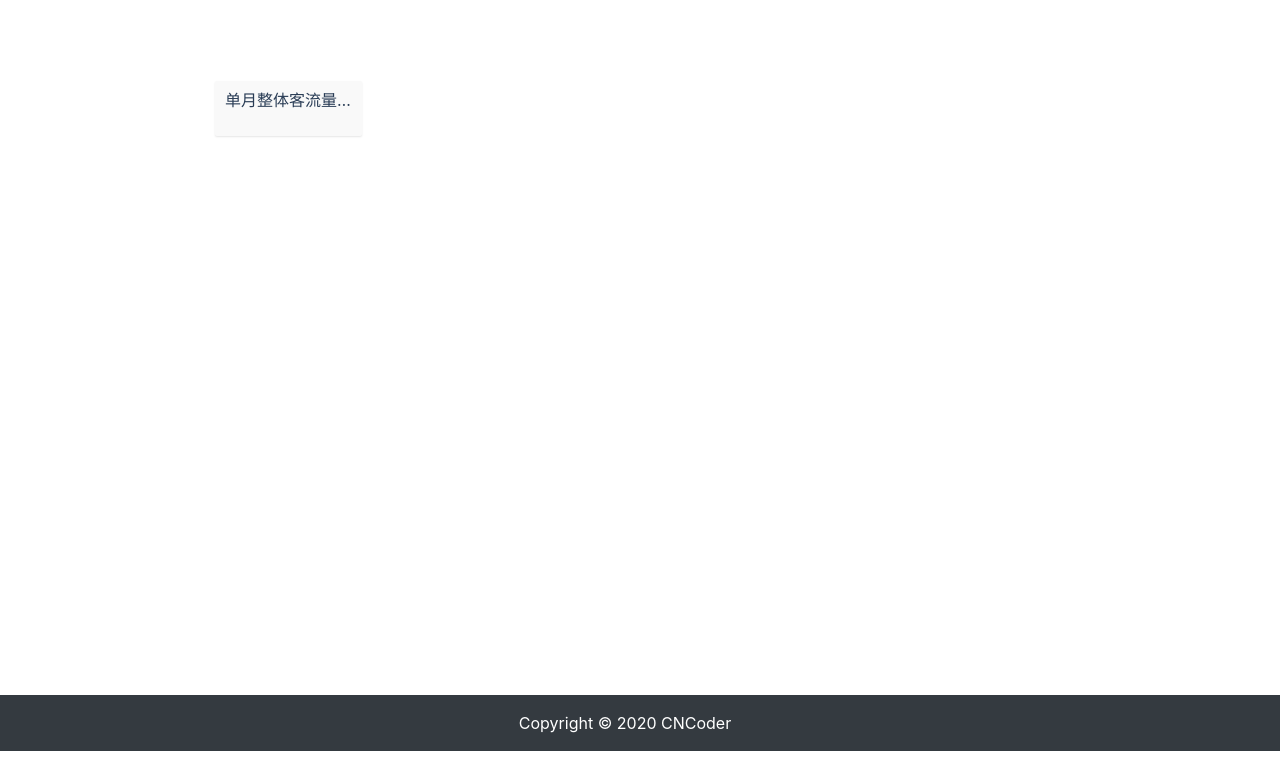
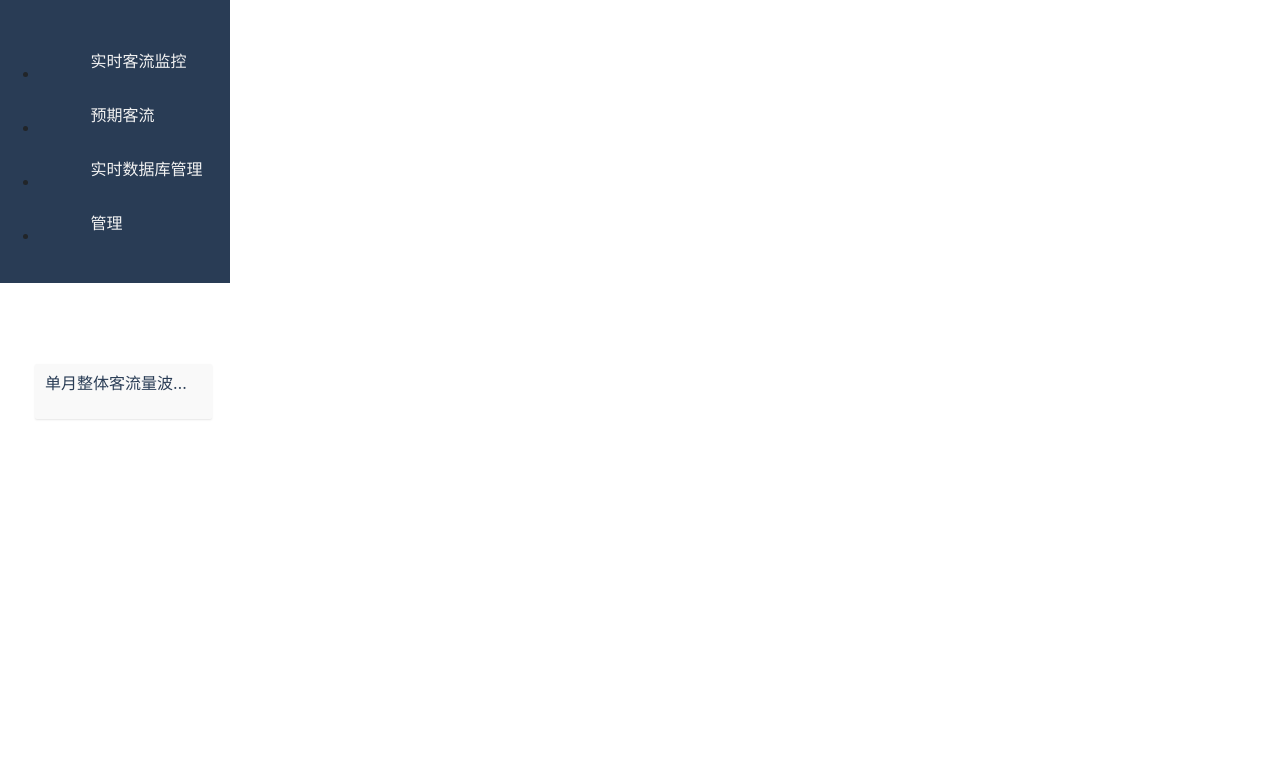
Before and after one commit to CNPolaris/fwwb_A09_Rail_transit, a Django app: template templates/index.html in a window 1280 px wide. Shown: the part 72-842 px from the top of the page. Run offline with Django 3.2, Linux system fonts and the light colour scheme; the template is opened without the code that fills it, so the values that code supplies are empty; some libraries are stand-ins or nearby versions.

Commit message:
切换成现成前端模板前的备份提交 当前的更新主要是前端代码，主要在左侧导航栏部分

```diff
--- a/templates/base.html
+++ b/templates/base.html
@@ -12,6 +12,15 @@
     <script src="{% static 'echarts/echarts.min.js' %}"></script>
     <link rel="stylesheet" href="{% static 'prism/prism.css' %}">
     <link rel="stylesheet" href="{% static 'bootstrap/css/bootstrap.min.css' %}">
+    <script src="https://at.alicdn.com/t/font_2311198_m8ax153o4xf.js"></script>
+    <style type="text/css">
+        .icon {
+           width: 1em; height: 1em;
+           vertical-align: -0.15em;
+           fill: currentColor;
+           overflow: hidden;
+        }
+    </style>
 </head>
 <body>
     <!-- 预留具体页面的位置 -->
--- a/templates/index.html
+++ b/templates/index.html
@@ -5,7 +5,59 @@
 {% endblock title %}
 
 {% block content %}
+    <!--左侧导航栏-->
+    <div id="left-chart-nav">
+        <ul>
+            <li class="active">
+                <a class="left-chart-nav-link" id="left-chart-nav-line">
+                    <div class="chart-name">
+                        <svg class="icon" aria-hidden="true">
+                            <use xlink:href="#icontubiao"></use>
+                        </svg>
+                        实时客流监控
+                    </div>
+                </a>
+            </li>
+            <li class="active">
+                <a class="left-chart-nav-link" id="left-chart-nav-line">
+                    <div class="chart-icon">
+                    </div>
+                    <div class="chart-name">
+                        <svg class="icon" aria-hidden="true">
+                            <use xlink:href="#icontubiao"></use>
+                        </svg>
+                        预期客流
+                    </div>
+                </a>
+            </li>
+            <li class="active">
+                <a class="left-chart-nav-link" id="left-chart-nav-line">
+                    <div class="chart-icon">
+                    </div>
+                    <div class="chart-name">
+                        <svg class="icon" aria-hidden="true">
+                            <use xlink:href="#icontubiao"></use>
+                        </svg>
+                        实时数据库管理
+                    </div>
+                </a>
+            </li>
+            <li class="active">
+                <a class="left-chart-nav-link" id="left-chart-nav-line">
+                    <div class="chart-icon">
+                    </div>
+                    <div class="chart-name">
+                        <svg class="icon" aria-hidden="true">
+                            <use xlink:href="#icontubiao"></use>
+                        </svg>
+                        管理
+                    </div>
+                </a>
+            </li>
 
+        </ul>
+    </div>
+    <!-- 数据图 -->
     <div id="explore-container">
         <div class="chart-list-panel">
             <div class="row" id="chart-row-line">
@@ -98,17 +150,12 @@
         });
     </script>
     <style>
-
-        #explore-container {
-            margin-left: 0;
-        }
         #explore-container {
             margin-left: 180px;
             padding: 51px 20px;
-            padding-top: 51px;
-            padding-right: 20px;
-            padding-bottom: 51px;
-            padding-left: 20px;
+        }
+        #explore-container {
+            margin-left: 0;
         }
         .chart-list-panel {
             margin: 30px 15px 30px 15px;
@@ -153,6 +200,23 @@
             height: 100%;
             padding: 8px;
         }
+        #left-chart-nav {
+            position: relative;
+            top: 0;
+            bottom: 0px;
+            left: 0;
+            padding-top: 51px;
+            width: 230px;
+            background-color: #293c55;
+            overflow-y: hidden;
+        }
+        #left-chart-nav li {
+            height: 54px;
+            padding: 10px 0 10px 20px;
+            -webkit-transition: 0.5s;
+            -o-transition: 0.5s;
+            transition: 0.5s;
+        }
         #left-chart-nav li.active a {
             color: #f3f3f3;
         }
```
